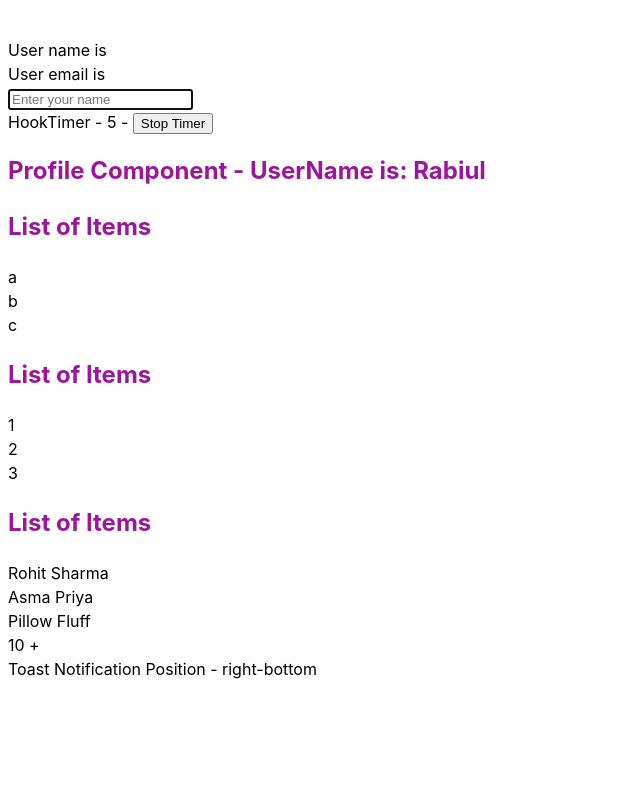
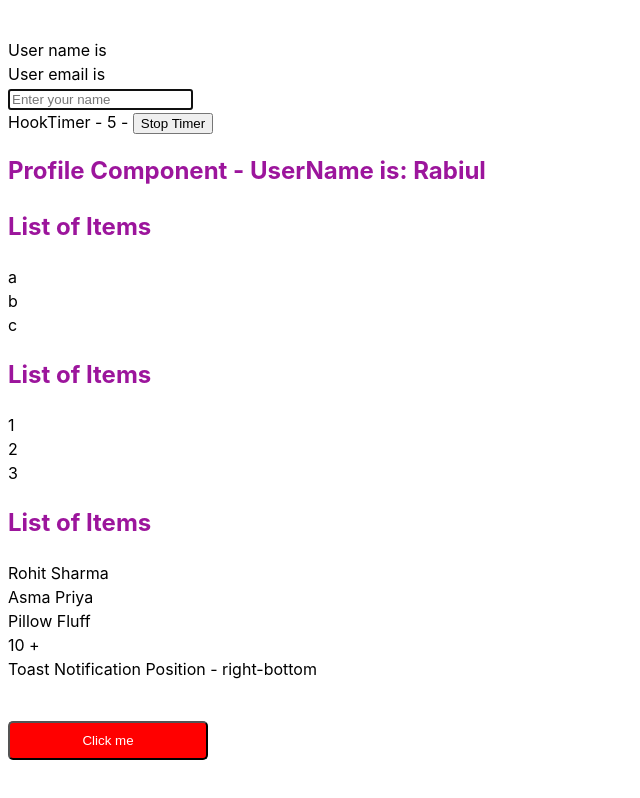
Before and after one commit to LaZyFee/react-tsc-demo, a React (Vite) app: page / in a window 1280 px wide. Shown: the part 1593-2391 px from the top of the page, without its empty margins (0-640 px from the left). Before the commit the page ends 2282 px from the top, so only its background shows below. Built offline with nearby package versions, Linux system fonts and the light colour scheme.

Commit message:
wrap html element

```diff
--- a/src/App.tsx
+++ b/src/App.tsx
@@ -9,6 +9,7 @@ import { UserProvider } from "./Componenets/Context/UserProvider";
 import { Counter } from "./Componenets/Counter";
 import { List } from "./Componenets/Generics/List";
 import Greet from "./Componenets/Greet";
+import { CustomButton } from "./Componenets/html/Button";
 import { Input } from "./Componenets/Input";
 import { NodeType } from "./Componenets/NodeType";
 import { Person } from "./Componenets/Person";
@@ -96,6 +97,14 @@ function App() {
       />
       <RandomNumber value={10} isPositive />
       <Toast position="right-bottom" />
+      <CustomButton
+        variant="primary"
+        onClick={() => {
+          console.log("Clicked");
+        }}
+      >
+        Click me
+      </CustomButton>
     </>
   );
 }
--- /dev/null
+++ b/src/Componenets/html/Button.tsx
@@ -0,0 +1,15 @@
+import React from "react";
+
+type ButtonProps = {
+  variant: "primary" | "secondary";
+} & React.ComponentProps<"button">;
+
+export const CustomButton = ({ variant, children, ...rest }: ButtonProps) => {
+  return (
+    <div>
+      <button {...rest} className={`btn btn-${variant}`}>
+        {children}
+      </button>
+    </div>
+  );
+};
--- /dev/null
+++ b/src/Componenets/html/Input.tsx
@@ -0,0 +1,6 @@
+import React from "react";
+
+type InputProps = React.ComponentProps<"input">;
+export const CustomInput = ({ ...rest }: InputProps) => {
+  return <input {...rest} />;
+};
```
